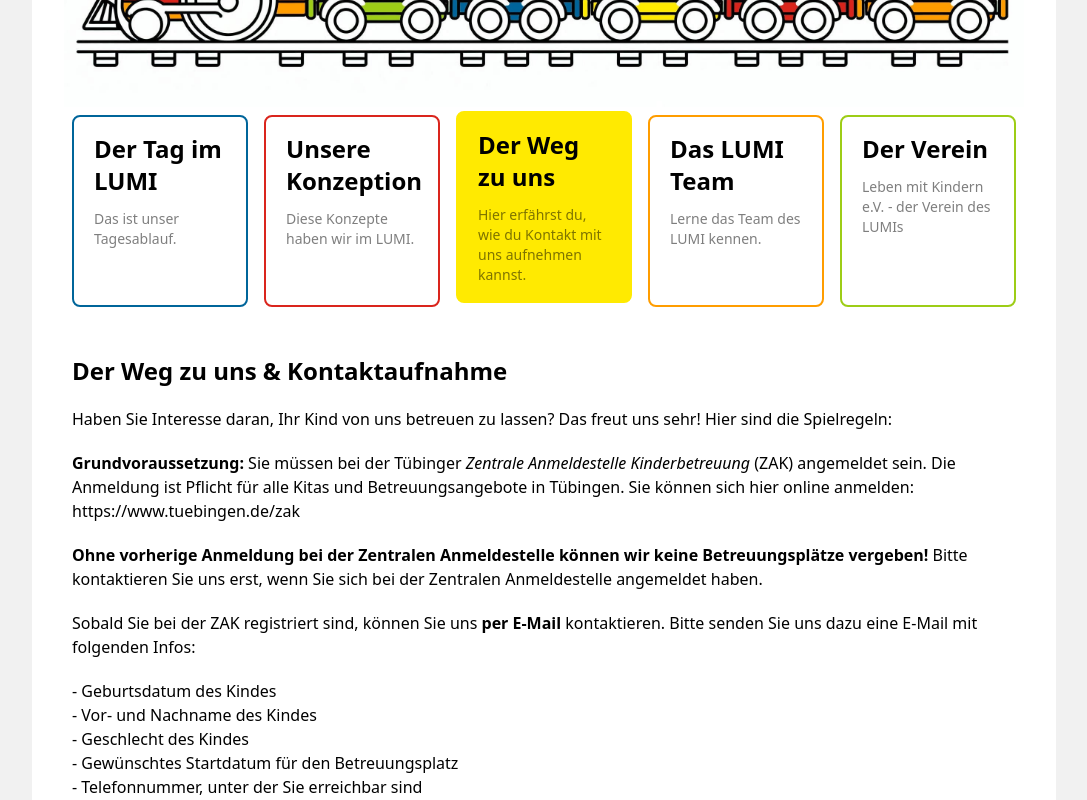
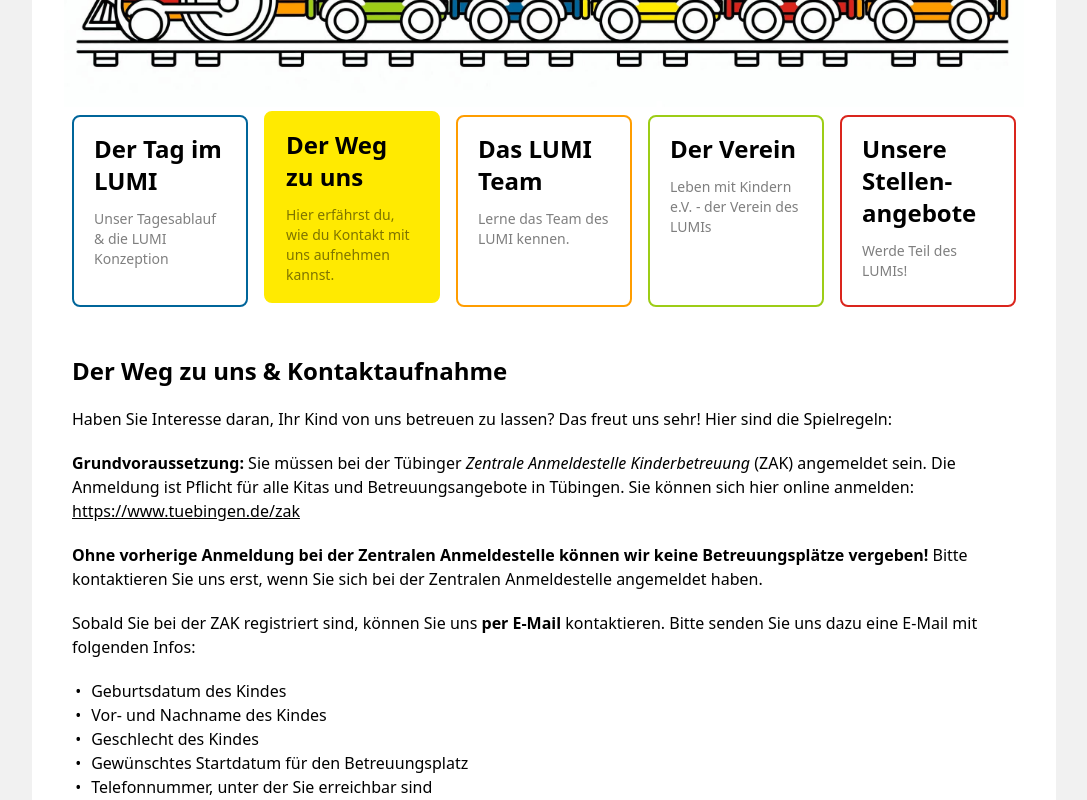
Before and after one commit to marcusvetter/lumi-tuebingen, a Next.js app: page /kontakt in a window 1280 px wide. Shown: the part 340-1140 px from the top of the page, without its empty margins (96-1183 px from the left). Built offline with nearby package versions, Linux system fonts and the light colour scheme.

Commit message:
feat: add stellenangebote

```diff
--- a/app/globals.css
+++ b/app/globals.css
@@ -24,4 +24,24 @@ body {
   h2 {
     @apply font-bold text-xl mt-10 mb-5;
   }
+
+  ul {
+    padding-left: 1.2em;
+  }
+
+  li::before {
+    content: "•";
+    color: black;
+    display: inline-block;
+    width: 1em;
+    margin-left: -1em;
+  }
+
+  p a {
+    text-decoration: underline;
+
+    &:hover {
+      text-decoration: none;
+    }
+  }
 }
--- a/app/impressum/page.tsx
+++ b/app/impressum/page.tsx
@@ -2,7 +2,7 @@ export default function Page() {
     return <div>
         <p><strong>Angaben gemäß § 5 TMG:</strong></p>
 
-        <p>LUMI – Leben mit Kindern e.V.</p>
+        <p>LUMI - Leben mit Kindern e.V.</p>
 
         <p><strong>Postanschrift:</strong></p>
         <p>
--- a/app/kontakt/page.tsx
+++ b/app/kontakt/page.tsx
@@ -8,14 +8,14 @@ export default function Page() {
 
         <p><strong>Ohne vorherige Anmeldung bei der Zentralen Anmeldestelle können wir keine Betreuungsplätze vergeben!</strong> Bitte kontaktieren Sie uns erst, wenn Sie sich bei der Zentralen Anmeldestelle angemeldet haben.</p>
 
-        <p>Sobald Sie bei der ZAK registriert sind, können Sie uns <strong>per E-Mail</strong> kontaktieren. Bitte senden Sie uns dazu <a href="#impressum">eine E-Mail</a> mit folgenden Infos:</p>
+        <p>Sobald Sie bei der ZAK registriert sind, können Sie uns <strong>per E-Mail</strong> kontaktieren. Bitte senden Sie uns dazu eine E-Mail mit folgenden Infos:</p>
 
         <ul className="mb-5">
-            <li>- Geburtsdatum des Kindes</li>
-            <li>- Vor- und Nachname des Kindes</li>
-            <li>- Geschlecht des Kindes</li>
-            <li>- Gewünschtes Startdatum für den Betreuungsplatz</li>
-            <li>- Telefonnummer, unter der Sie erreichbar sind</li>
+            <li>Geburtsdatum des Kindes</li>
+            <li>Vor- und Nachname des Kindes</li>
+            <li>Geschlecht des Kindes</li>
+            <li>Gewünschtes Startdatum für den Betreuungsplatz</li>
+            <li>Telefonnummer, unter der Sie erreichbar sind</li>
         </ul>
 
         <p><strong>Bitte haben Sie Verständnis, dass wir aufgrund der hohen Nachfrage keine telefonischen Anfragen bearbeiten können.</strong></p>
@@ -26,11 +26,13 @@ export default function Page() {
 
         <h2>Unsere Anschrift</h2>
         <p>
-            LUMI – Leben mit Kindern e.V.<br />
+            LUMI - Leben mit Kindern e.V.<br />
             Nürtingerstraße 21/1<br />
-            72074 Tübingen</p>
-
-        <p>Telefon: 0172-9794482<br />
-            E-Mail: info at lumi-tuebingen punkt de</p>
+            72074 Tübingen
+        </p>
+        <p>
+            Telefon: 0172-9794482<br />
+            E-Mail: info at lumi-tuebingen punkt de
+        </p>
     </div>
 }
--- a/app/konzeption/page.tsx
+++ /dev/null
@@ -1,14 +0,0 @@
-import Link from 'next/link'
-
-export default function Page() {
-    return <div>
-        <h1>
-            Unsere Konzeption
-        </h1>
-        <p>
-            <Link className="underline" target='_blank' href={'/konzeption.pdf'} prefetch={false}>
-                Download als PDF
-            </Link>
-        </p>
-    </div>
-}
--- a/app/layout.tsx
+++ b/app/layout.tsx
@@ -38,16 +38,7 @@ export default function Layout({
                   Der Tag im LUMI
                 </div>
                 <div className={`text-sm opacity-50`}>
-                  Das ist unser Tagesablauf.
-                </div>
-              </Link>
-
-              <Link href={`/konzeption`} className={`link m-1 lg:m-2 p-2 lg:px-5 lg:py-4 border-2 border-lumi-red rounded-lg hover:bg-lumi-red hover:text-white transition-transform duration-200 hover:-translate-y-1 ${pathname === `/konzeption` ? `bg-lumi-red text-white -translate-y-1` : 'bg-lumi-white translate-y-0'}`}>
-                <div className={`lg:mb-3 text-xl lg:text-2xl font-semibold`}>
-                  Unsere Konzeption
-                </div>
-                <div className={`text-sm opacity-50`}>
-                  Diese Konzepte haben wir im LUMI.
+                  Unser Tagesablauf & die LUMI Konzeption
                 </div>
               </Link>
 
@@ -75,6 +66,15 @@ export default function Layout({
                 </div>
                 <div className={`text-sm opacity-50`}>
                   Leben mit Kindern e.V. - der Verein des LUMIs
+                </div>
+              </Link>
+
+              <Link href={`/stellenangebote`} className={`link m-1 lg:m-2 p-2 lg:px-5 lg:py-4 border-2 border-lumi-red rounded-lg hover:bg-lumi-red hover:text-white transition-transform duration-200 hover:-translate-y-1 ${pathname === `/stellenangebote` ? `bg-lumi-red text-white -translate-y-1` : 'bg-lumi-white translate-y-0'}`}>
+                <div className={`lg:mb-3 text-xl lg:text-2xl font-semibold`}>
+                  Unsere Stellen&shy;angebote
+                </div>
+                <div className={`text-sm opacity-50`}>
+                  Werde Teil des LUMIs!
                 </div>
               </Link>
 
--- a/app/tagesablauf/page.tsx
+++ b/app/tagesablauf/page.tsx
@@ -1,3 +1,5 @@
+import Link from 'next/link'
+
 export default function Page() {
     return <div>
         <h1>
@@ -45,5 +47,14 @@ export default function Page() {
         </p><p>
             Einmal im Jahr führen wir ein ausführliches Entwicklungsgespräch. Wir legen außerdem großen Wert auf kurze Gespräche zwischen Tür und Angel. Bei Bedarf erhöhen wir selbstverständlich die Frequenz der Gespräche.
         </p>
+
+        <h2>
+            Unsere Konzeption
+        </h2>
+        <p>
+            <Link className="underline" target='_blank' href={'/konzeption.pdf'} prefetch={false}>
+                Download als PDF
+            </Link>
+        </p>
     </div>
 }
--- a/app/team/page.tsx
+++ b/app/team/page.tsx
@@ -1,7 +1,7 @@
 export default function Page() {
     return <div>
         <h1>Das LUMI Team</h1>
-        <ul className="list-disc list-inside">
+        <ul>
             <li>Lisa Rosenkranz</li>
             <li>Anne Martin</li>
             <li>Christine Böpple</li>
--- a/app/verein/page.tsx
+++ b/app/verein/page.tsx
@@ -11,7 +11,7 @@ export default function Page() {
         </p>
 
         <h2>Vorstand</h2>
-        <ul className="list-disc list-inside">
+        <ul>
             <li>Alexander Wiethüchter</li>
             <li>Lisa Rosenkranz</li>
             <li>Daniela Schmalz</li>
```
